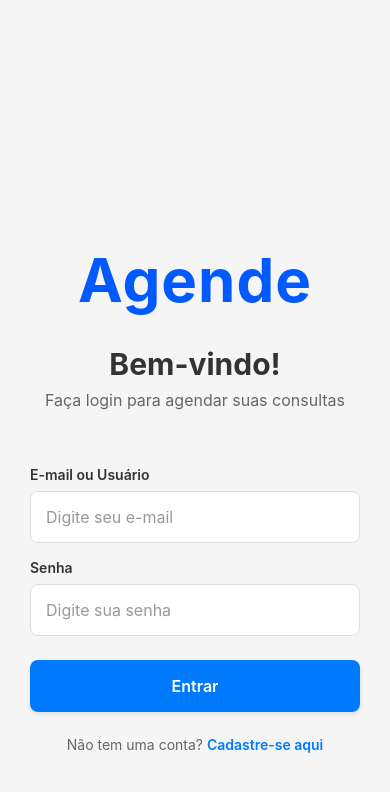
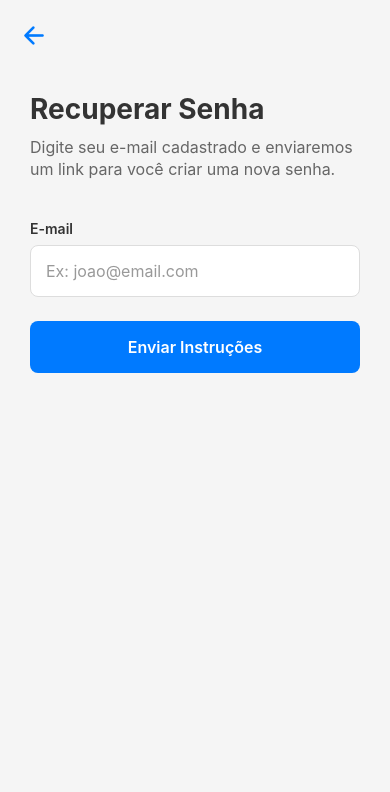
Before and after one commit to carlosjc31/agende-frontend, a React Native app in the folder Agende/: screen /ForgotPassword in a window 390 px wide. Shown: the top 792 px of the page. Built offline with nearby package versions, Linux system fonts and the light colour scheme.

Commit message:
criando o logo

```diff
--- a/Agende/App.js
+++ b/Agende/App.js
@@ -4,6 +4,7 @@ import React from 'react';
 import { NavigationContainer } from '@react-navigation/native';
 import { AuthProvider } from './src/contexts/AuthContext';
 import Routes from './src/routes'; // Importa o nosso novo "Guarda de Trânsito"
+
 
 export default function App() {
   return (
--- a/Agende/src/routes/index.js
+++ b/Agende/src/routes/index.js
@@ -10,7 +10,8 @@ import { useAuth } from '../contexts/AuthContext'; // Importa useAuth do arquivo
 // --- IMPORTAÇÃO DAS TELAS DE AUTENTICAÇÃO ---
 import LoginScreen from '../screens/auth/LoginScreen';
 import SignUpScreen from '../screens/auth/SignUpScreen';
-
+import ResetPasswordScreen from '../screens/auth/ResetPasswordScreen';
+import ForgotPasswordScreen from '../screens/auth/ForgotPasswordScreen';
 // --- IMPORTAÇÃO DAS TELAS DO PACIENTE ---
 import HomeScreen from '../screens/patient/HomeScreen';
 import SearchDoctorsScreen from '../screens/patient/SearchDoctorsScreen';
@@ -47,6 +48,13 @@ function AuthRoutes() {
     <Stack.Navigator screenOptions={{ headerShown: false }}>
       <Stack.Screen name="Login" component={LoginScreen} />
       <Stack.Screen name="SignUp" component={SignUpScreen} />
+      {/* Telas de Recuperação de Senha */}
+      <Stack.Screen name="ForgotPassword" component={ForgotPasswordScreen} />
+      <Stack.Screen
+        name="ResetPassword"
+        component={ResetPasswordScreen}
+        options={{ headerShown: true, title: 'Criar Nova Senha' }} // Deixa o cabeçalho visível para o usuário conseguir voltar
+      />
     </Stack.Navigator>
   );
 }
--- /dev/null
+++ b/Agende/src/screens/auth/ForgotPasswordScreen.js
@@ -0,0 +1,147 @@
+import React, { useState } from 'react';
+import {
+  View,
+  Text,
+  TextInput,
+  TouchableOpacity,
+  StyleSheet,
+  Alert,
+  ActivityIndicator,
+  SafeAreaView
+} from 'react-native';
+import { Ionicons } from '@expo/vector-icons';
+
+export default function ForgotPasswordScreen({ navigation }) {
+  const [email, setEmail] = useState('');
+  const [isLoading, setIsLoading] = useState(false);
+
+  const handleResetPassword = async () => {
+    if (!email) {
+      Alert.alert('Erro', 'Por favor, digite seu e-mail.');
+      return;
+    }
+
+    setIsLoading(true);
+
+    try {
+      // Simulando uma chamada de API:
+      await new Promise(resolve => setTimeout(resolve, 2000));
+
+      Alert.alert(
+        'E-mail enviado',
+        'Se o e-mail estiver cadastrado, você receberá um código de recuperação em instantes.',
+        [{ text: 'OK', onPress: () => navigation.navigate('Login') }]
+      );
+    } catch (error) {
+      Alert.alert('Erro', 'Não foi possível processar sua solicitação agora.');
+    } finally {
+      setIsLoading(false);
+    }
+  };
+
+  return (
+    <SafeAreaView style={styles.container}>
+      <TouchableOpacity
+        style={styles.backButton}
+        onPress={() => navigation.goBack()}
+      >
+        <Ionicons name="arrow-back" size={28} color="#007AFF" />
+      </TouchableOpacity>
+
+      <View style={styles.content}>
+        <Text style={styles.title}>Recuperar Senha</Text>
+        <Text style={styles.subtitle}>
+          Digite seu e-mail cadastrado e enviaremos um link para você criar uma nova senha.
+        </Text>
+
+        <View style={styles.form}>
+          <Text style={styles.label}>E-mail</Text>
+          <TextInput
+            style={styles.input}
+            placeholder="Ex: joao@email.com"
+            placeholderTextColor="#999"
+            value={email}
+            onChangeText={setEmail}
+            keyboardType="email-address"
+            autoCapitalize="none"
+            autoCorrect={false}
+            editable={!isLoading}
+          />
+
+          <TouchableOpacity
+            style={[styles.button, isLoading && styles.buttonDisabled]}
+            onPress={handleResetPassword}
+            disabled={isLoading}
+          >
+            {isLoading ? (
+              <ActivityIndicator color="#fff" />
+            ) : (
+              <Text style={styles.buttonText}>Enviar Instruções</Text>
+            )}
+          </TouchableOpacity>
+        </View>
+      </View>
+    </SafeAreaView>
+  );
+}
+
+const styles = StyleSheet.create({
+  container: {
+    flex: 1,
+    backgroundColor: '#f5f5f5',
+  },
+  backButton: {
+    marginTop: 20,
+    marginLeft: 20,
+  },
+  content: {
+    flex: 1,
+    paddingHorizontal: 30,
+    paddingTop: 40,
+  },
+  title: {
+    fontSize: 28,
+    fontWeight: 'bold',
+    color: '#333',
+    marginBottom: 10,
+  },
+  subtitle: {
+    fontSize: 16,
+    color: '#666',
+    lineHeight: 22,
+    marginBottom: 40,
+  },
+  form: {
+    width: '100%',
+  },
+  label: {
+    fontSize: 14,
+    fontWeight: '600',
+    color: '#333',
+    marginBottom: 8,
+  },
+  input: {
+    backgroundColor: '#fff',
+    borderWidth: 1,
+    borderColor: '#ddd',
+    borderRadius: 8,
+    padding: 15,
+    fontSize: 16,
+    color: '#333',
+  },
+  button: {
+    backgroundColor: '#007AFF',
+    borderRadius: 8,
+    padding: 16,
+    alignItems: 'center',
+    marginTop: 24,
+  },
+  buttonDisabled: {
+    backgroundColor: '#ccc',
+  },
+  buttonText: {
+    color: '#fff',
+    fontSize: 16,
+    fontWeight: '600',
+  },
+});
--- a/Agende/src/screens/auth/LoginScreen.js
+++ b/Agende/src/screens/auth/LoginScreen.js
@@ -17,16 +17,21 @@ import {
   ActivityIndicator,
 } from 'react-native';
 import { useAuth } from '../../contexts/AuthContext';
+import {Ionicons} from '@expo/vector-icons';
+
 
 export default function LoginScreen({ navigation }) {
   const [email, setEmail] = useState('');
   const [password, setPassword] = useState('');
   const [isLoading, setIsLoading] = useState(false);
+  const [showPassword, setShowPassword] = useState(false);
 
   const { signIn } = useAuth();
 
 const handleLogin = async () => {
+  setIsLoading(true);
   const result = await signIn(email, password);
+  setIsLoading(false);
   if (!result.success) {
     Alert.alert('Erro', result.message);
   }
@@ -35,6 +40,10 @@ const handleLogin = async () => {
 
   const handleSignUp = () => {
     navigation.navigate('SignUp');
+  };
+
+  const handleForgotPassword = () => {
+    navigation.navigate('ForgotPassword');
   };
 
   return (
@@ -50,7 +59,7 @@ const handleLogin = async () => {
         {/* Logo e Nome do App */}
         <View style={styles.logoContainer}>
           <Image
-
+            source={require('../../imagens/logo-consulta.png')}
             style={styles.logo}
             resizeMode="contain"
           />
@@ -76,16 +85,34 @@ const handleLogin = async () => {
             />
 
             <Text style={styles.label}>Senha</Text>
+            <View style={styles.passwordContainer}>
               <TextInput
-              style={styles.input}
+                style={styles.passwordInput}
                 placeholder="Digite sua senha"
                 placeholderTextColor="#999"
                 value={password}
                 onChangeText={setPassword}
-              secureTextEntry
+                secureTextEntry={!showPassword}
                 autoCapitalize="none"
                 editable={!isLoading}
               />
+
+            <TouchableOpacity
+              style={styles.eyeIcon}
+              onPress={() => setShowPassword(!showPassword)}
+              disabled={isLoading}
+            >
+              <Ionicons
+              name={showPassword ? 'eye-off-outline' : 'eye-outline'}
+              size={24} color="#999"
+              />
+            </TouchableOpacity>
+            </View>
+
+            {/* Esqueci minha senha */}
+            <TouchableOpacity onPress={handleForgotPassword} style={styles.forgotContainer}>
+              <Text style={styles.forgotText}>Esqueci minha senha</Text>
+            </TouchableOpacity>
 
             <TouchableOpacity
               style={[styles.button, isLoading && styles.buttonDisabled]}
@@ -151,7 +178,7 @@ const styles = StyleSheet.create({
   subtitle: {
     fontSize: 16,
     color: '#666',
-    marginBottom: 40,
+    marginBottom: 30,
     textAlign: 'center',
   },
   form: {
@@ -172,6 +199,34 @@ const styles = StyleSheet.create({
     padding: 15,
     fontSize: 16,
     color: '#333',
+  },
+  passwordContainer: {
+    flexDirection: 'row',
+    alignItems: 'center',
+    backgroundColor: '#fff',
+    borderWidth: 1,
+    borderColor: '#ddd',
+    borderRadius: 8,
+  },
+  passwordInput: {
+    flex: 1,
+    padding: 15,
+    fontSize: 16,
+    color: '#333',
+  },
+  eyeIcon: {
+    paddingHorizontal: 15,
+  },
+  // Estilo para o esqueci a senha
+  forgotContainer: {
+    alignItems: 'flex-end',
+    marginTop: 10,
+    marginBottom: 5,
+  },
+  forgotText: {
+    color: '#007AFF',
+    fontSize: 14,
+    fontWeight: '600',
   },
   button: {
     backgroundColor: '#007AFF',
--- /dev/null
+++ b/Agende/src/screens/auth/ResetPasswordScreen.js
@@ -0,0 +1,60 @@
+import React, { useState } from 'react';
+import { View, Text, TextInput, TouchableOpacity, StyleSheet, Alert, ActivityIndicator } from 'react-native';
+import api from '../../services/api';
+
+
+export default function ResetPasswordScreen({ navigation }) {
+  const [email, setEmail] = useState('');
+  const [codigo, setCodigo] = useState('');
+  const [novaSenha, setNovaSenha] = useState('');
+  const [isLoading, setIsLoading] = useState(false);
+
+  const handleReset = async () => {
+    if (!email || !codigo || !novaSenha) {
+      Alert.alert('Atenção', 'Preencha todos os campos.');
+      return;
+    }
+
+    setIsLoading(true);
+    try {
+      // Exemplo de chamada pra sua API:
+      // await authAPI.resetPassword(email, codigo, novaSenha);
+
+      Alert.alert('Sucesso', 'Sua senha foi alterada! Faça login com a nova senha.', [
+        { text: 'OK', onPress: () => navigation.navigate('Login') }
+      ]);
+    } catch (error) {
+      Alert.alert('Erro', 'Código inválido ou expirado.');
+    } finally {
+      setIsLoading(false);
+    }
+  };
+
+  return (
+    <View style={styles.container}>
+      <Text style={styles.title}>Criar Nova Senha</Text>
+
+      <Text style={styles.label}>E-mail</Text>
+      <TextInput style={styles.input} value={email} onChangeText={setEmail} autoCapitalize="none" />
+
+      <Text style={styles.label}>Código de 6 dígitos</Text>
+      <TextInput style={styles.input} value={codigo} onChangeText={setCodigo} keyboardType="numeric" maxLength={6} />
+
+      <Text style={styles.label}>Nova Senha</Text>
+      <TextInput style={styles.input} value={novaSenha} onChangeText={setNovaSenha} secureTextEntry />
+
+      <TouchableOpacity style={styles.button} onPress={handleReset} disabled={isLoading}>
+        {isLoading ? <ActivityIndicator color="#fff" /> : <Text style={styles.buttonText}>Confirmar</Text>}
+      </TouchableOpacity>
+    </View>
+  );
+}
+
+const styles = StyleSheet.create({
+  container: { flex: 1, padding: 30, backgroundColor: '#f5f5f5', justifyContent: 'center' },
+  title: { fontSize: 24, fontWeight: 'bold', marginBottom: 30, textAlign: 'center' },
+  label: { fontSize: 14, fontWeight: '600', marginBottom: 8 },
+  input: { backgroundColor: '#fff', borderWidth: 1, borderColor: '#ddd', borderRadius: 8, padding: 15, marginBottom: 20 },
+  button: { backgroundColor: '#007AFF', borderRadius: 8, padding: 16, alignItems: 'center' },
+  buttonText: { color: '#fff', fontSize: 16, fontWeight: 'bold' }
+});
--- a/Agende/src/services/api.js
+++ b/Agende/src/services/api.js
@@ -6,7 +6,7 @@ import axios from 'axios';
 import AsyncStorage from '@react-native-async-storage/async-storage';
 
 // Configuração base da API
-const API_BASE_URL = 'http://192.168.0.3:8081/api'; // Alterar para IP do servidor em produção
+const API_BASE_URL = 'http://192.168.0.3:8088/api'; // Alterar para IP do servidor em produção
 
 const api = axios.create({
   baseURL: API_BASE_URL,
```
Also changed, not shown: Agende/src/imagens/logo-consulta.png (added). Lines whose indentation alone changed are shown as unchanged.
